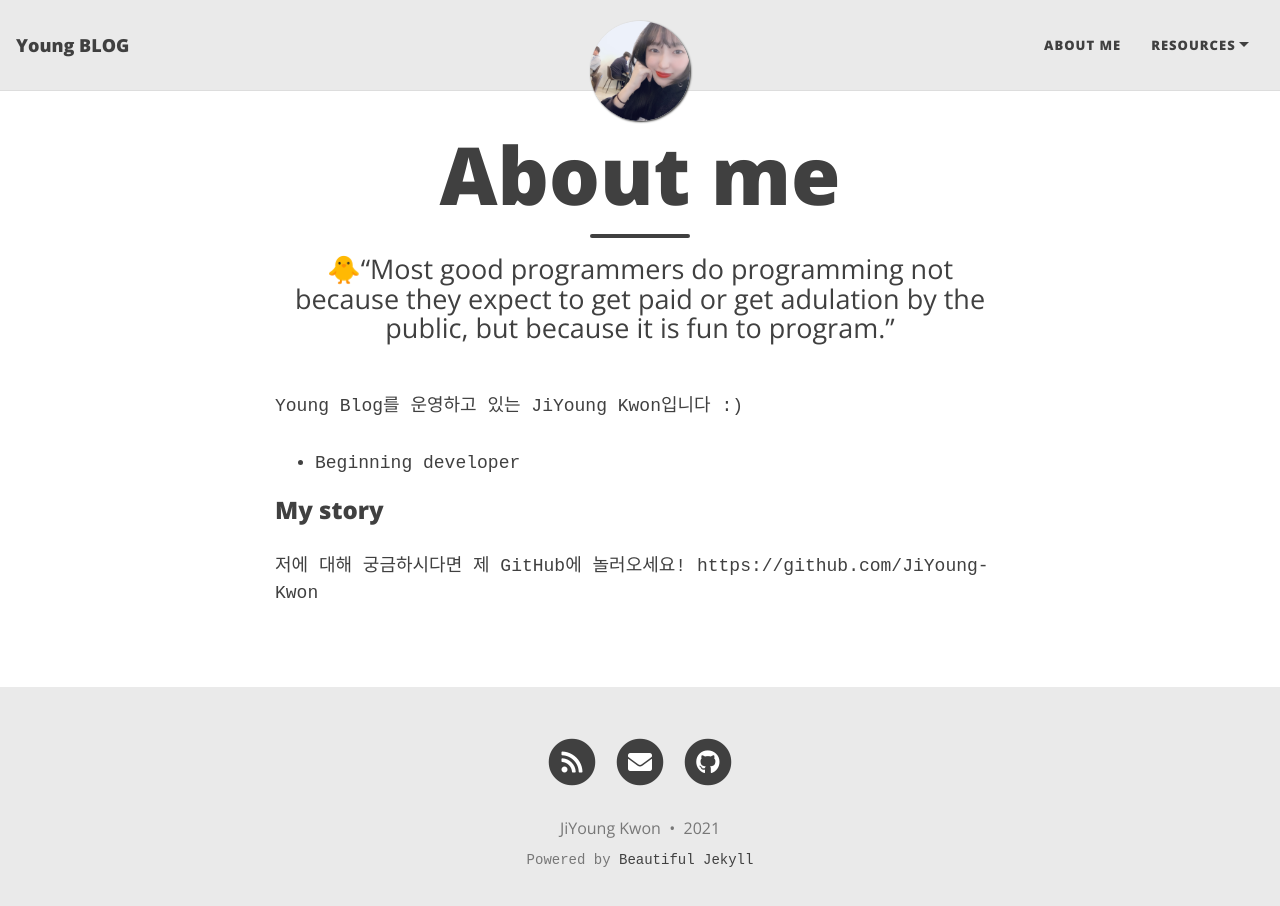
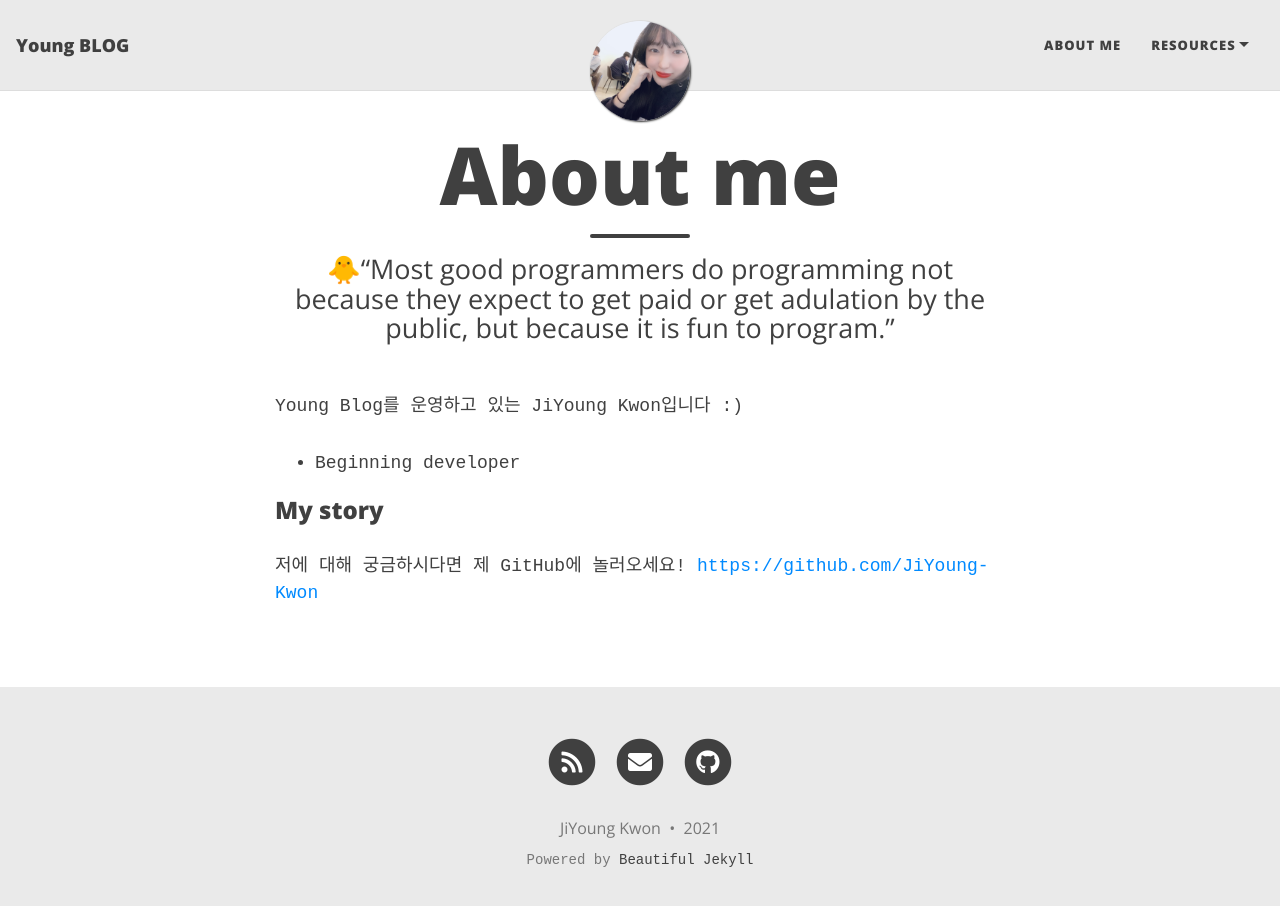
Before and after one commit to JiYoung-Kwon/JiYoung-Kwon.github.io, a Jekyll site: the page built from aboutme.md, in a window 1280 px wide and 921 px high. Shown: the top 906 px of the window. Built offline with Jekyll 4.4.1, drawn with Linux system fonts in a browser that asks for light colours; nearby versions of some CDN libraries; some web fonts are replaced; part of the change alters nothing that is shown.

```diff
--- a/aboutme.md
+++ b/aboutme.md
@@ -11,4 +11,4 @@ Young Blog를 운영하고 있는 JiYoung Kwon입니다 :)
 ### My story
 
 저에 대해 궁금하시다면 제 GitHub에 놀러오세요!
-https://github.com/JiYoung-Kwon
+[https://github.com/JiYoung-Kwon](https://github.com/JiYoung-Kwon)
```
